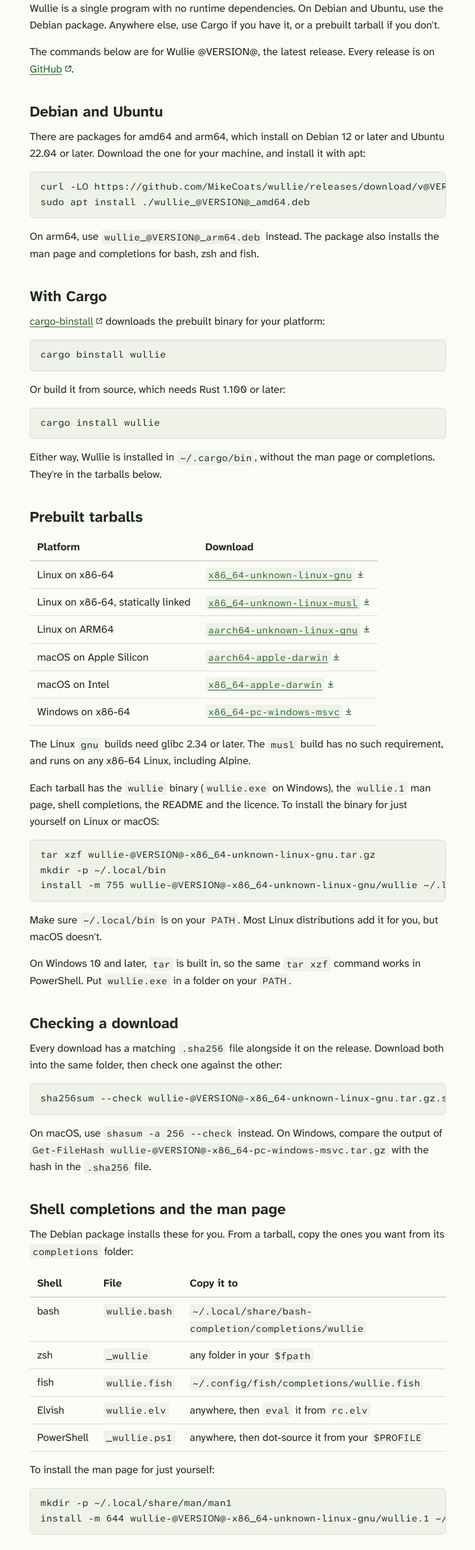
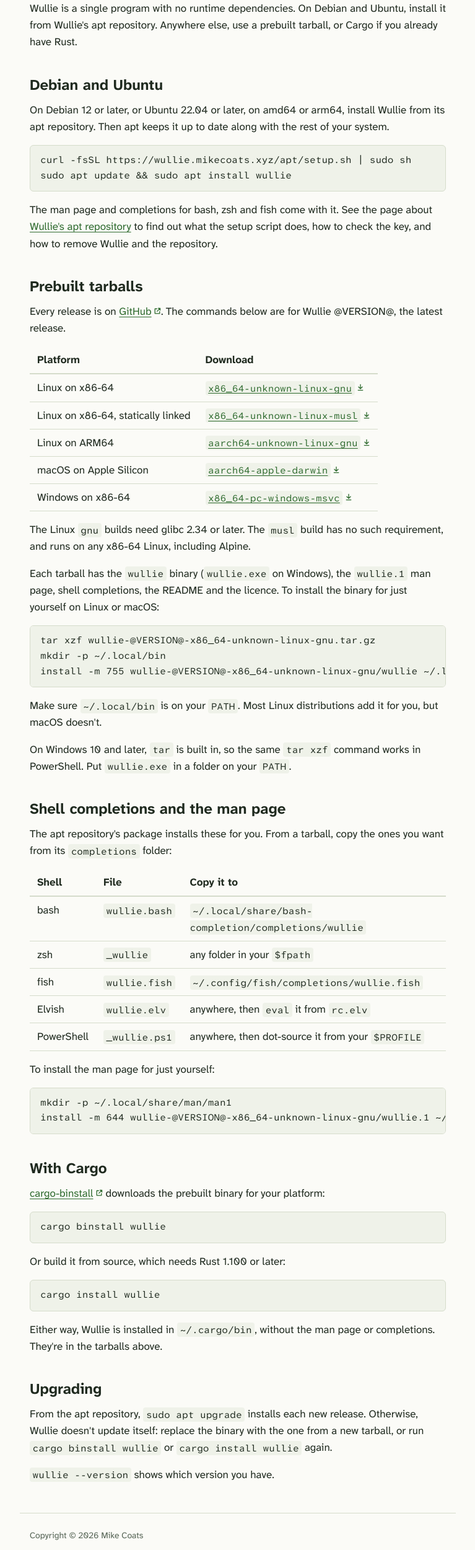
Before and after one commit to MikeCoats/wullie, a plain HTML site: page website/install/index.html in a window 1280 px wide. Shown: the part 174-2675 px from the top of the page at 62% size, without its empty margins (256-1023 px from the left). Drawn offline with Linux system fonts and the light colour scheme.

Commit message:
Build an apt repository

```diff
--- /dev/null
+++ b/website/apt/index.html
@@ -0,0 +1,95 @@
+<!DOCTYPE html>
+<!--
+SPDX-FileCopyrightText: 2026 Mike Coats <i.am@mikecoats.com>
+SPDX-License-Identifier: GPL-3.0-or-later
+-->
+<html lang="en">
+<head>
+    <meta charset="UTF-8">
+    <meta name="viewport" content="width=device-width, initial-scale=1">
+    <title>Wullie's apt repository</title>
+    <meta name="description" content="How to add Wullie's signed apt repository on Debian and Ubuntu, so apt keeps Wullie up to date.">
+    <link rel="stylesheet" href="/styles.css">
+</head>
+<body>
+    <header>
+        <span class="site-name"><a href="/">Wullie</a> <code>v@VERSION@</code></span>
+        <nav aria-label="Site">
+            <ul>
+                <li><a href="/">Home</a></li>
+                <li><a href="/install/">Install</a></li>
+                <li><a href="/usage/">Usage</a></li>
+                <li><a href="https://github.com/MikeCoats/wullie" target="_blank" rel="noopener">Source</a></li>
+            </ul>
+        </nav>
+    </header>
+
+    <main>
+        <section>
+            <h1>Wullie's apt repository</h1>
+            <p>
+                On Debian 12 or later, or Ubuntu 22.04 or later, add Wullie's
+                apt repository and apt will install Wullie and keep it up to
+                date along with the rest of your system. There are packages for
+                amd64 and arm64.
+            </p>
+        </section>
+
+        <section>
+            <h2>Adding the repository</h2>
+            <p>Add the repository with the following script:</p>
+            <pre><code>curl -fsSL https://wullie.mikecoats.xyz/apt/setup.sh | sudo sh</code></pre>
+            <details>
+                <summary>What the script does</summary>
+                <p>
+                    It downloads the key that signs the repository, and tells
+                    apt where the repository is and which key it's signed with.
+                    You can run the same steps yourself instead.
+                </p>
+@SETUP_SH@
+            </details>
+            <p>
+                With the repository added, you can install Wullie with a normal <code><span class="nowrap">sudo apt update</span> && <span class="nowrap">sudo apt install wullie</span></code>.
+                The package also installs the man page and completions for bash, zsh and fish.
+                Wullie can then be kept up to date with a regular <code>sudo apt upgrade</code>.
+            </p>
+        </section>
+
+        <section>
+            <h2>Checking the key</h2>
+            <p>The key's fingerprint is:</p>
+            <pre><code>A9A9D45A44CF7703C29361C6EAB8603C2404B883</code></pre>
+            <p>To check the one you downloaded matches:</p>
+            <pre><code>gpg --show-keys /etc/apt/keyrings/wullie.asc</code></pre>
+        </section>
+
+        <section>
+            <h2>Removing the repository</h2>
+            <pre><code>sudo apt remove wullie
+sudo rm /etc/apt/sources.list.d/wullie.sources /etc/apt/keyrings/wullie.asc</code></pre>
+        </section>
+    </main>
+
+    <footer>
+        <p>Copyright &copy; 2026 Mike Coats</p>
+        <p>
+            Wullie is free software: you can redistribute it and/or modify it
+            under the terms of the GNU General Public License as published by
+            the Free Software Foundation, either version 3 of the License, or
+            (at your option) any later version.
+        </p>
+        <p>
+            Wullie is distributed in the hope that it will be useful, but
+            WITHOUT ANY WARRANTY; without even the implied warranty of
+            MERCHANTABILITY or FITNESS FOR A PARTICULAR PURPOSE. See the
+            <a href="https://www.gnu.org/licenses/gpl-3.0.html" target="_blank" rel="noopener">GNU General Public License</a>
+            for more details.
+        </p>
+        <ul>
+            <li><a href="https://github.com/MikeCoats/wullie" target="_blank" rel="noopener">Source</a></li>
+            <li><a href="https://github.com/MikeCoats/wullie/blob/main/CONTRIBUTING.md" target="_blank" rel="noopener">Contributing</a></li>
+            <li><a href="https://github.com/MikeCoats/wullie/blob/main/SECURITY.md" target="_blank" rel="noopener">Security</a></li>
+        </ul>
+    </footer>
+</body>
+</html>
--- a/website/install/index.html
+++ b/website/install/index.html
@@ -13,7 +13,7 @@ SPDX-License-Identifier: GPL-3.0-or-later
 </head>
 <body>
     <header>
-        <a href="/">Wullie</a>
+        <span class="site-name"><a href="/">Wullie</a> <code>v@VERSION@</code></span>
         <nav aria-label="Site">
             <ul>
                 <li><a href="/">Home</a></li>
@@ -29,53 +29,36 @@ SPDX-License-Identifier: GPL-3.0-or-later
             <h1>Installing Wullie</h1>
             <p>
                 Wullie is a single program with no runtime dependencies. On
-                Debian and Ubuntu, use the Debian package. Anywhere else, use
-                Cargo if you have it, or a prebuilt tarball if you don't.
-            </p>
-            <p>
-                The commands below are for Wullie @VERSION@, the latest release.
-                Every release is on
-                <a href="https://github.com/MikeCoats/wullie/releases" target="_blank" rel="noopener">GitHub</a>.
+                Debian and Ubuntu, install it from Wullie's apt repository.
+                Anywhere else, use a prebuilt tarball, or Cargo if you already
+                have Rust.
             </p>
         </section>
 
         <section>
             <h2>Debian and Ubuntu</h2>
             <p>
-                There are packages for amd64 and arm64, which install on
-                Debian 12 or later and Ubuntu 22.04 or later. Download the one
-                for your machine, and install it with apt:
+                On Debian 12 or later, or Ubuntu 22.04 or later, on amd64 or
+                arm64, install Wullie from its apt repository. Then apt keeps
+                it up to date along with the rest of your system.
             </p>
-            <pre><code>curl -LO https://github.com/MikeCoats/wullie/releases/download/v@VERSION@/wullie_@VERSION@_amd64.deb
-sudo apt install ./wullie_@VERSION@_amd64.deb</code></pre>
+            <pre><code>curl -fsSL https://wullie.mikecoats.xyz/apt/setup.sh | sudo sh
+sudo apt update &amp;&amp; sudo apt install wullie</code></pre>
             <p>
-                On arm64, use <code>wullie_@VERSION@_arm64.deb</code> instead. The
-                package also installs the man page and completions for bash, zsh
-                and fish.
-            </p>
-            <!-- The signed apt repository goes here once it exists. -->
-        </section>
-
-        <section>
-            <h2>With Cargo</h2>
-            <p>
-                <a href="https://github.com/cargo-bins/cargo-binstall" target="_blank" rel="noopener">cargo-binstall</a>
-                downloads the prebuilt binary for your platform:
-            </p>
-            <pre><code>cargo binstall wullie</code></pre>
-            <p>
-                Or build it from source, which needs Rust 1.100 or later:
-            </p>
-            <pre><code>cargo install wullie</code></pre>
-            <p>
-                Either way, Wullie is installed in <code>~/.cargo/bin</code>,
-                without the man page or completions. They're in the tarballs
-                below.
+                The man page and completions for bash, zsh and fish come with
+                it. See the page about <a href="/apt/">Wullie's apt repository</a>
+                to find out what the setup script does, how to check the key,
+                and how to remove Wullie and the repository.
             </p>
         </section>
 
         <section>
             <h2>Prebuilt tarballs</h2>
+            <p>
+                Every release is on
+                <a href="https://github.com/MikeCoats/wullie/releases" target="_blank" rel="noopener">GitHub</a>.
+                The commands below are for Wullie @VERSION@, the latest release.
+            </p>
             <table>
                 <thead>
                     <tr>
@@ -100,10 +83,12 @@ sudo apt install ./wullie_@VERSION@_amd64.deb</code></pre>
                         <td>macOS on Apple Silicon</td>
                         <td><a href="https://github.com/MikeCoats/wullie/releases/download/v@VERSION@/wullie-@VERSION@-aarch64-apple-darwin.tar.gz" download><code>aarch64-apple-darwin</code></a></td>
                     </tr>
+                    <!-- Not built while the x86_64-apple-darwin row is disabled in release.yml.
                     <tr>
                         <td>macOS on Intel</td>
                         <td><a href="https://github.com/MikeCoats/wullie/releases/download/v@VERSION@/wullie-@VERSION@-x86_64-apple-darwin.tar.gz" download><code>x86_64-apple-darwin</code></a></td>
                     </tr>
+                    -->
                     <tr>
                         <td>Windows on x86-64</td>
                         <td><a href="https://github.com/MikeCoats/wullie/releases/download/v@VERSION@/wullie-@VERSION@-x86_64-pc-windows-msvc.tar.gz" download><code>x86_64-pc-windows-msvc</code></a></td>
@@ -139,26 +124,11 @@ install -m 755 wullie-@VERSION@-x86_64-unknown-linux-gnu/wullie ~/.local/bin/</c
         </section>
 
         <section>
-            <h2>Checking a download</h2>
-            <p>
-                Every download has a matching <code>.sha256</code> file
-                alongside it on the release. Download both into the same folder,
-                then check one against the other:
-            </p>
-            <pre><code>sha256sum --check wullie-@VERSION@-x86_64-unknown-linux-gnu.tar.gz.sha256</code></pre>
-            <p>
-                On macOS, use <code>shasum -a 256 --check</code> instead. On
-                Windows, compare the output of
-                <code>Get-FileHash wullie-@VERSION@-x86_64-pc-windows-msvc.tar.gz</code>
-                with the hash in the <code>.sha256</code> file.
-            </p>
-        </section>
-
-        <section>
             <h2>Shell completions and the man page</h2>
             <p>
-                The Debian package installs these for you. From a tarball, copy
-                the ones you want from its <code>completions</code> folder:
+                The apt repository's package installs these for you. From a
+                tarball, copy the ones you want from its
+                <code>completions</code> folder:
             </p>
             <table>
                 <thead>
@@ -202,14 +172,31 @@ install -m 644 wullie-@VERSION@-x86_64-unknown-linux-gnu/wullie.1 ~/.local/share
         </section>
 
         <section>
+            <h2>With Cargo</h2>
+            <p>
+                <a href="https://github.com/cargo-bins/cargo-binstall" target="_blank" rel="noopener">cargo-binstall</a>
+                downloads the prebuilt binary for your platform:
+            </p>
+            <pre><code>cargo binstall wullie</code></pre>
+            <p>
+                Or build it from source, which needs Rust 1.100 or later:
+            </p>
+            <pre><code>cargo install wullie</code></pre>
+            <p>
+                Either way, Wullie is installed in <code>~/.cargo/bin</code>,
+                without the man page or completions. They're in the tarballs
+                above.
+            </p>
+        </section>
+
+        <section>
             <h2>Upgrading</h2>
             <p>
-                Wullie doesn't update itself. To upgrade, install the new
-                release the same way you installed the old one: download and
-                <code>apt install</code> the new Debian package, run
+                From the apt repository, <code>sudo apt upgrade</code> installs
+                each new release. Otherwise, Wullie doesn't update itself:
+                replace the binary with the one from a new tarball, or run
                 <code>cargo binstall wullie</code> or
-                <code>cargo install wullie</code> again, or replace the binary
-                with the one from a new tarball.
+                <code>cargo install wullie</code> again.
             </p>
             <p>
                 <code>wullie --version</code> shows which version you have.
--- a/website/styles.css
+++ b/website/styles.css
@@ -105,11 +105,22 @@ header {
     border-bottom: 1px solid var(--border);
 }
 
-header > a {
+.site-name a {
     color: var(--text);
     font-size: 1.25rem;
     font-weight: 700;
     text-decoration: none;
+}
+
+/* The version beside it, which isn't part of the link. Its background fits
+   the digits rather than the font's room for descenders, which left it
+   hanging below the name. */
+.site-name code {
+    display: inline-block;
+    margin-left: 0.25rem;
+    padding: 0.15em 0.35em;
+    line-height: 1;
+    color: var(--muted);
 }
 
 nav ul {
```
Also changed, not shown: website/index.html (+14 -12 lines), website/usage/index.html (+1 -1 lines), 10 other files.
